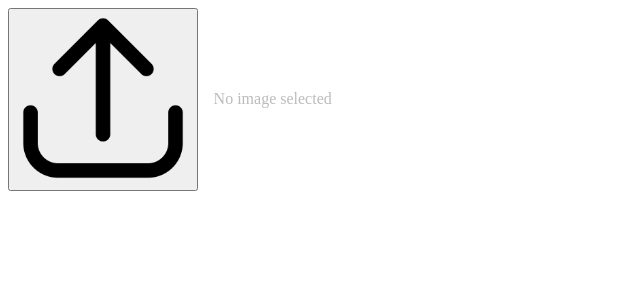
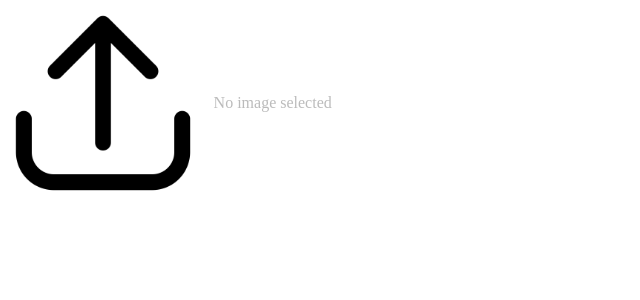
Before and after one commit to Pedro-UwU/wfc_web, a Svelte app in the folder frontend/: page / in a window 1280 px wide. Shown: the top 300 px of the page, without its empty margins (0-640 px from the left). Built offline with nearby package versions, Linux system fonts and the light colour scheme.

Commit message:
[Frontend] Add image uploading logic

```diff
--- a/frontend/src/components/image_loader.svelte
+++ b/frontend/src/components/image_loader.svelte
@@ -1,20 +1,29 @@
 <script>
   import UploadDefault from "../assets/upload.png";
-  let image = UploadDefault;
   let image_title = "No image selected";
+  let image_url = "";
   let selected = false;
   let image_input;
-</script>
+
+  let handleUpload = (e) => {
+    let file = e.target.files[0];
+    image_url = URL.createObjectURL(file);
+    image_title = file.name;
+    selected = true
+  }
+
+
+  </script>
 
 <div class="wrapper">
   <button class="img-wrapper" on:click={image_input.click()}>
-    <img class="img-container" src={image} alt="selected tile set" />
+    <img class="img-container" src={selected ? image_url : UploadDefault} alt="selected tile set" />
   </button>
   <div class={selected ? "img-title" : "unselected img-title"}>
     {image_title}
   </div>
 
-  <input bind:this={image_input} type="file" id="input-file" style="display: none" />
+  <input bind:this={image_input} type="file" id="input-file" style="display: none" on:change={e => handleUpload(e)}  accept="image/png, image/jpeg"/>
 </div>
 
 <style>
@@ -36,11 +45,16 @@
 }
 
 .img-wrapper {
+  all: unset;
   width: 15%;
   overflow: hidden;
+  aspect-ratio: 1/1;
+  display: flex;
+  justify-items: center;
+  align-items: center;
 }
 
 img {
-  width: 100%;
+  height: 100%;
 }
 </style>
```
